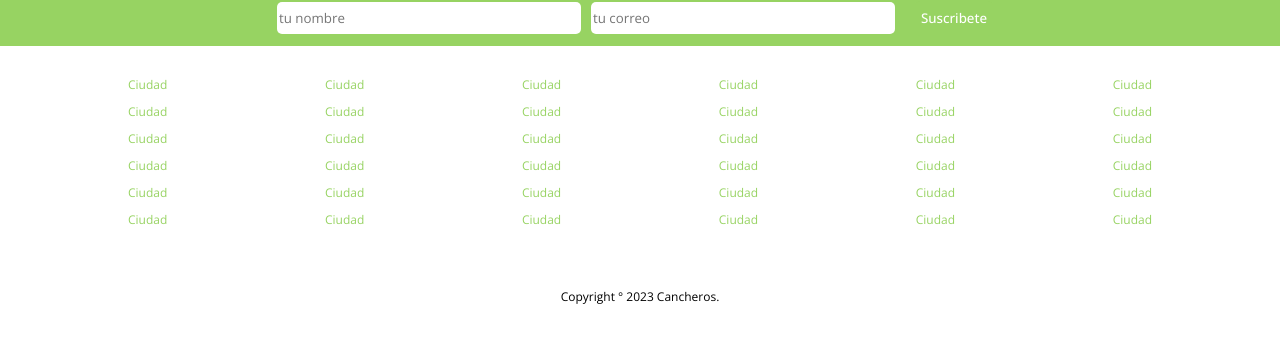
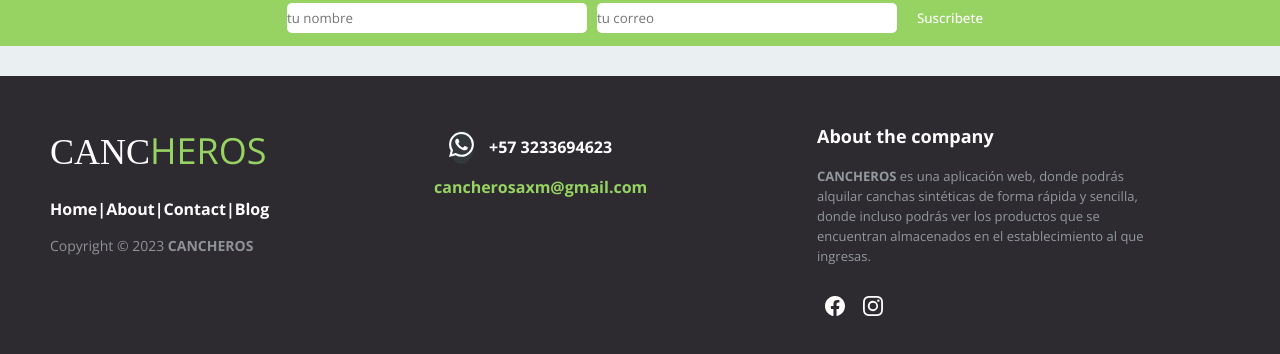
Before and after one commit to juancamix/cancheros, a React (Create React App) app: page / in a window 1280 px wide. Shown: the part 1470-1824 px from the top of the page. Before the commit the page ends 1775 px from the top, so only its background shows below. Built offline with nearby package versions, Linux system fonts and the light colour scheme.

Commit message:
agregado footer

```diff
--- a/package.json
+++ b/package.json
@@ -17,6 +17,7 @@
     "react": "^18.2.0",
     "react-date-range": "^1.4.0",
     "react-dom": "^18.0.0",
+    "react-icons": "^4.9.0",
     "react-leaflet": "^4.2.1",
     "react-router-dom": "^6.10.0",
     "react-scripts": "^5.0.1",
--- a/src/components/Modal/Modal.css
+++ b/src/components/Modal/Modal.css
@@ -8,11 +8,10 @@
     display: flex;
     align-items: center;
     justify-content: center;
-    z-index: 9999;
+    z-index: 9990;
   }
 
   .modal-content {
-
     padding: 20px;
     border-radius: 4px;
     max-width: 400px;
--- a/src/components/footer/Footer.jsx
+++ b/src/components/footer/Footer.jsx
@@ -1,59 +1,55 @@
 import "./footer.css"
+import {BsFacebook} from 'react-icons/bs'
+import {BsInstagram} from 'react-icons/bs'
+import {BsWhatsapp} from 'react-icons/bs'
 
 const Footer = () => {
     return (
-        <div className="footer">
-            <div className="fLists">
-                <ul className="fList">
-                    <li className="fListItem">Ciudad</li>
-                    <li className="fListItem">Ciudad</li>
-                    <li className="fListItem">Ciudad</li>
-                    <li className="fListItem">Ciudad</li>
-                    <li className="fListItem">Ciudad</li>
-                    <li className="fListItem">Ciudad</li>
-                </ul>
-                <ul className="fList">
-                    <li className="fListItem">Ciudad</li>
-                    <li className="fListItem">Ciudad</li>
-                    <li className="fListItem">Ciudad</li>
-                    <li className="fListItem">Ciudad</li>
-                    <li className="fListItem">Ciudad</li>
-                    <li className="fListItem">Ciudad</li>
-                </ul>
-                <ul className="fList">
-                    <li className="fListItem">Ciudad</li>
-                    <li className="fListItem">Ciudad</li>
-                    <li className="fListItem">Ciudad</li>
-                    <li className="fListItem">Ciudad</li>
-                    <li className="fListItem">Ciudad</li>
-                    <li className="fListItem">Ciudad</li>
-                </ul>
-                <ul className="fList">
-                    <li className="fListItem">Ciudad</li>
-                    <li className="fListItem">Ciudad</li>
-                    <li className="fListItem">Ciudad</li>
-                    <li className="fListItem">Ciudad</li>
-                    <li className="fListItem">Ciudad</li>
-                    <li className="fListItem">Ciudad</li>
-                </ul>
-                <ul className="fList">
-                    <li className="fListItem">Ciudad</li>
-                    <li className="fListItem">Ciudad</li>
-                    <li className="fListItem">Ciudad</li>
-                    <li className="fListItem">Ciudad</li>
-                    <li className="fListItem">Ciudad</li>
-                    <li className="fListItem">Ciudad</li>
-                </ul>
-                <ul className="fList">
-                    <li className="fListItem">Ciudad</li>
-                    <li className="fListItem">Ciudad</li>
-                    <li className="fListItem">Ciudad</li>
-                    <li className="fListItem">Ciudad</li>
-                    <li className="fListItem">Ciudad</li>
-                    <li className="fListItem">Ciudad</li>
-                </ul>
+        <div className="footer-distributed">
+        <div class="footer-left">
+            <h3>CANC<span>HEROS</span></h3>
+
+            <p class="footer-links">
+                <a href="#">Home</a>
+                |
+                <a href="#">About</a>
+                |
+                <a href="#">Contact</a>
+                |
+                <a href="#">Blog</a>
+            </p>
+
+            <p class="footer-company-name">Copyright © 2023 <strong>CANCHEROS</strong></p>
+        </div>
+
+        <div class="footer-center">
+
+            <div>
+                <i class="fa fa-phone"></i>
+                <a href="#"><i class="fa fa-whatsapp">
+                    <BsWhatsapp/>
+                    </i></a>
+                <p>+57 3233694623</p>
             </div>
-            <div className="fText">Copyright ° 2023 Cancheros.</div>
+            <div>
+                <i class="fa fa-envelope"></i>
+                <p className="pgmail">cancherosaxm@gmail.com</p>
+            </div>
+        </div>
+        <div class="footer-right">
+            <p class="footer-company-about">
+                <span>About the company</span>
+                <strong>CANCHEROS</strong>   es una aplicación web, donde podrás alquilar canchas sintéticas de forma rápida y sencilla, donde incluso podrás ver los productos que se encuentran almacenados en el establecimiento al que ingresas.
+            </p>
+            <div class="footer-icons">
+                <a href="#"><i class="fa fa-facebook">
+                    <BsFacebook/>
+                    </i></a>
+                <a href="#"><i class="fa fa-instagram">
+                    <BsInstagram/>
+                    </i></a>
+            </div>
+        </div>
         </div>
     )
 }
--- a/src/components/footer/footer.css
+++ b/src/components/footer/footer.css
@@ -1,28 +1,206 @@
-.footer{
-    width: 100%;
-    max-width: 1024px;
-    font-size: 12px;
+@import url('http://fonts.googleapis.com/css?family=Open+Sans:400,700');
+* {
+    padding: 0;
+    margin: 0;
 }
 
-.fLists{
-    display: flex;
-    width: 100%;
-    justify-content: space-between;
-    margin-bottom: 50px;
+body {
+    font-family: 'Poppins', sans-serif;
 }
 
-.fList{
-    list-style: none;
-    padding:0;
+html {
+    background-color: #eaf0f2;
 }
 
-.fListItem{
-    margin-bottom: 10px;
-    color: #97d362;
-    cursor: pointer;
+header {
+    text-align: center;
+    padding-top: 100px;
+    margin-bottom: 300px;
+    font-size: 35px;
 }
 
-.fText{
-    display: flex;
-    justify-content: center;
+header h2 {
+    color: #f0525f;
 }
+
+header span {
+    color: #eaa03f;
+}
+
+/* The footer is fixed to the bottom of the page */
+
+footer {
+    position: fixed;
+    bottom: 0;
+}
+
+@media (max-height:800px) {
+    footer {
+        position: static;
+    }
+    header {
+        padding-top: 40px;
+    }
+}
+
+.footer-distributed {
+    background-color: #2d2a30;
+    box-sizing: border-box;
+    width: 100%;
+    text-align: left;
+    font: bold 16px sans-serif;
+    padding: 50px 50px 60px 50px;
+    /* margin-top: 7px; */
+}
+
+.footer-distributed .footer-left, .footer-distributed .footer-center, .footer-distributed .footer-right {
+    display: inline-block;
+    vertical-align: top;
+}
+
+/* Footer left */
+
+.footer-distributed .footer-left {
+    width: 30%;
+}
+
+.footer-distributed h3 {
+    color: #ffffff;
+    font: normal 36px 'Cookie', cursive;
+    margin: 0;
+}
+
+
+.footer-distributed h3 span {
+    color: #97d362;
+}
+
+/* Footer links */
+
+.footer-distributed .footer-links {
+    color: #ffffff;
+    margin: 20px 0 12px;
+}
+
+.footer-distributed .footer-links a {
+    display: inline-block;
+    line-height: 1.8;
+    text-decoration: none;
+    color: inherit;
+}
+
+.footer-distributed .footer-company-name {
+    color: #8f9296;
+    font-size: 14px;
+    font-weight: normal;
+    margin: 0;
+}
+
+/* Footer Center */
+
+.footer-distributed .footer-center {
+    width: 35%;
+}
+
+.footer-distributed .footer-center i {
+    background-color: #33383b;
+    color: #ffffff;
+    font-size: 25px;
+    width: 38px;
+    height: 38px;
+    border-radius: 50%;
+    text-align: center;
+    line-height: 42px;
+    margin: 10px 15px;
+    vertical-align: middle;
+}
+
+.footer-distributed .footer-center i.fa-envelope {
+    font-size: 17px;
+    line-height: 38px;
+}
+
+.footer-distributed .footer-center p {
+    display: inline-block;
+    color: #ffffff;
+    vertical-align: middle;
+    margin: 0;
+}
+
+.footer-distributed .footer-center p span {
+    display: block;
+    font-weight: normal;
+    font-size: 14px;
+    line-height: 2;
+}
+
+/* .footer-distributed .footer-center p a {
+    color: #97d362;
+    text-decoration: none;
+    ;
+} */
+
+.pgmail{
+    color: #97d362 !important
+
+}
+
+/* Footer Right */
+
+.footer-distributed .footer-right {
+    width: 30%;
+}
+
+.footer-distributed .footer-company-about {
+    line-height: 20px;
+    color: #92999f;
+    font-size: 13px;
+    font-weight: normal;
+    margin: 0;
+}
+
+.footer-distributed .footer-company-about span {
+    display: block;
+    color: #ffffff;
+    font-size: 18px;
+    font-weight: bold;
+    margin-bottom: 20px;
+}
+
+.footer-distributed .footer-icons {
+    margin-top: 25px;
+}
+
+.footer-distributed .footer-icons a {
+    display: inline-block;
+    width: 35px;
+    height: 35px;
+    cursor: pointer;
+    border-radius: 2px;
+    font-size: 20px;
+    color: #ffffff;
+    text-align: center;
+    line-height: 35px;
+    margin-right: 3px;
+    margin-bottom: 5px;
+}
+
+.footer-distributed .footer-icons a:hover {
+    background-color: #3F71EA;
+}
+
+.footer-links a:hover {
+    color: #3F71EA;
+}
+
+@media (max-width: 880px) {
+    .footer-distributed .footer-left, .footer-distributed .footer-center, .footer-distributed .footer-right {
+        display: block;
+        width: 100%;
+        margin-bottom: 40px;
+        text-align: center;
+    }
+    .footer-distributed .footer-center i {
+        margin-left: 0;
+    }
+}
--- a/src/components/navbar/Navbar.jsx
+++ b/src/components/navbar/Navbar.jsx
@@ -1,4 +1,3 @@
-
 import { Link } from "react-router-dom"
 import "./navbar.css"
 import Modal from "../Modal/Modal"
--- a/src/components/navbar/navbar.css
+++ b/src/components/navbar/navbar.css
@@ -17,6 +17,7 @@ justify-content: space-between;
 .logoContainer{
     display: flex;
     max-width: 200px;
+    margin-top: 1%;
 }
 
 .logo{
--- a/src/pages/LogIn/LogIn.jsx
+++ b/src/pages/LogIn/LogIn.jsx
@@ -1,10 +1,24 @@
 
 
-import { Link } from "react-router-dom"
+// import { Link } from "react-router-dom"
 import "./LogIn.css"
+import Modal from "../../components/Modal/Modal"
+import { Register } from "../Register/Register"
+import { useState } from "react";
+
+
 
 
 export const MainLogin = () => {
+
+	const [modalOpen, setModalOpen] = useState(false);
+
+    const openModal = () =>{
+        setModalOpen(true)
+    }
+    const closeModal = () =>{
+        setModalOpen(false)
+    }
 
 return (
 	<>
@@ -38,7 +52,12 @@ return (
 
 	</div>
 	<p class="signup">¿No tienes una cuenta?
-		<Link to='/Register'> Registrate</Link>
+
+		<button className="" onClick={openModal}> Registrate</button>
+               <Modal isOpen={modalOpen} onClose={closeModal}>
+                    <Register/>
+
+                </Modal>
 	</p>
 </div>
 
--- a/src/pages/Register/Register.css
+++ b/src/pages/Register/Register.css
@@ -7,8 +7,9 @@
     display: flex;
     flex-direction: column;
     gap: 10px;
-    max-width: 350px;
-    background-color: #fff;
+    max-width: 101%;
+    height: 420px;
+    background-color: #111827;
     padding: 20px;
     border-radius: 20px;
     position: relative;
@@ -48,20 +49,9 @@
   }
 
   .message1, .signin {
-    color: #585757d2;
+    color: #a5a1a1d2;
     font-size: 14px;
-  }
-
-  .signin {
-    text-align: center;
-  }
-
-  .signin a {
-    color: royalblue;
-  }
-
-  .signin a:hover {
-    text-decoration: underline royalblue;
+    margin-bottom: 5%;
   }
 
   .flex {
@@ -75,11 +65,12 @@
   }
 
   .form1 .LabelInput .input{
-    width: 100%;
+    width: 95%;
     padding: 10px 10px 20px 10px;
     outline: 0;
     border: 1px solid #69696965;
     border-radius: 10px;
+    background-color: #111827;
   }
   .form1 .LabelInput .input1{
     width: 85%;
@@ -87,6 +78,7 @@
     outline: 0;
     border: 1px solid #69696965;
     border-radius: 10px;
+    background-color: #111827;
   }
 
   .form1 .LabelInput .input + .SpanRegis , .form1 .LabelInput .input1 + .SpanRegis{
@@ -112,13 +104,13 @@
 
 
   .form1 .LabelInput .input:valid + .SpanRegis, .form1 .LabelInput .input1:valid + .SpanRegis{
-    color: #3f8800;
+    color: #05850f;
   }
 
   .submit {
     border: none;
     outline: none;
-    background-color: #3f8800;
+    background-color: #97d362;
     padding: 10px;
     border-radius: 10px;
     color: #fff;
--- a/src/pages/Register/Register.jsx
+++ b/src/pages/Register/Register.jsx
@@ -1,17 +1,15 @@
 import React  from 'react'
 import './Register.css'
-import { LogoCont } from '../../components/LogoCont/LogoCont'
 
 export const Register = () => {
 
   return (
     <>
-    <LogoCont/>
     <div className='ContainerRegis'>
 
     <form class="form1">
     <p class="title1">Registrate </p>
-    <p class="message1">Signup now and get full access to our app. </p>
+    <p class="message1">Inicia sesión para tener acceso completo a la aplicación. </p>
         <div class="flex">
         <label className='LabelInput'>
             <input required="" placeholder="" type="text" class="input1"/>
--- a/src/pages/cancha/Cancha.jsx
+++ b/src/pages/cancha/Cancha.jsx
@@ -43,7 +43,7 @@ const Cancha = () => {
         if(direction==="l"){
             newSlideNumber = slideNumber === 0 ? 5 : slideNumber-1;
         } else{
-            newSlideNumber = slideNumber == 5 ? 0 : slideNumber +1;
+            newSlideNumber = slideNumber === 5 ? 0 : slideNumber +1;
         }
         setSlideNumber(newSlideNumber)
     };
```
Also changed, not shown: 1 other file (tests, documents, lock files or other folders).
